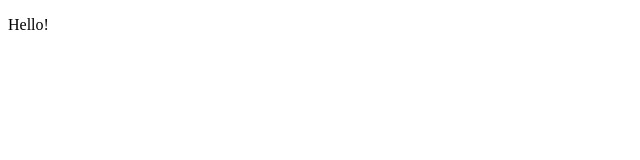
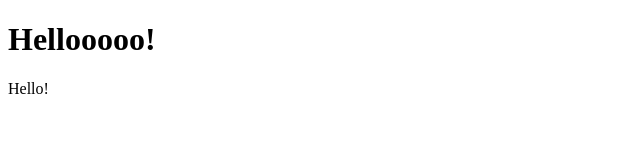
Before and after one commit to Stadnic/progect, a plain HTML site: page index.html in a window 1280 px wide. Shown: the whole page, without its empty margins (0-640 px from the left). Drawn offline with Linux system fonts and the light colour scheme.

Commit message:
index.html mod

```diff
--- a/index.html
+++ b/index.html
@@ -10,6 +10,7 @@
 <body>
 
 
+<h1>Hellooooo!</h1>
     <p onclick="">Hello!</p>
 
 
```
